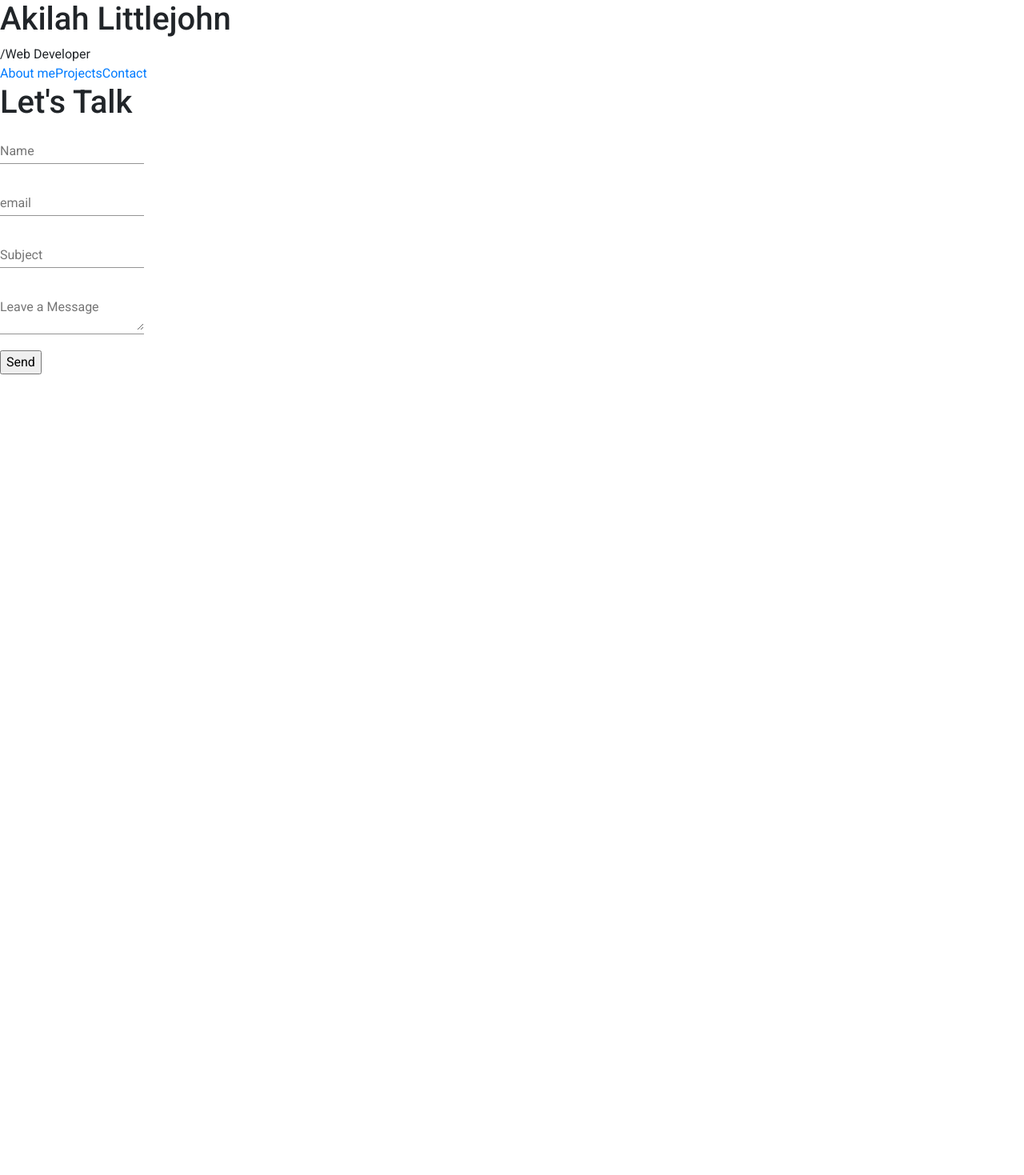
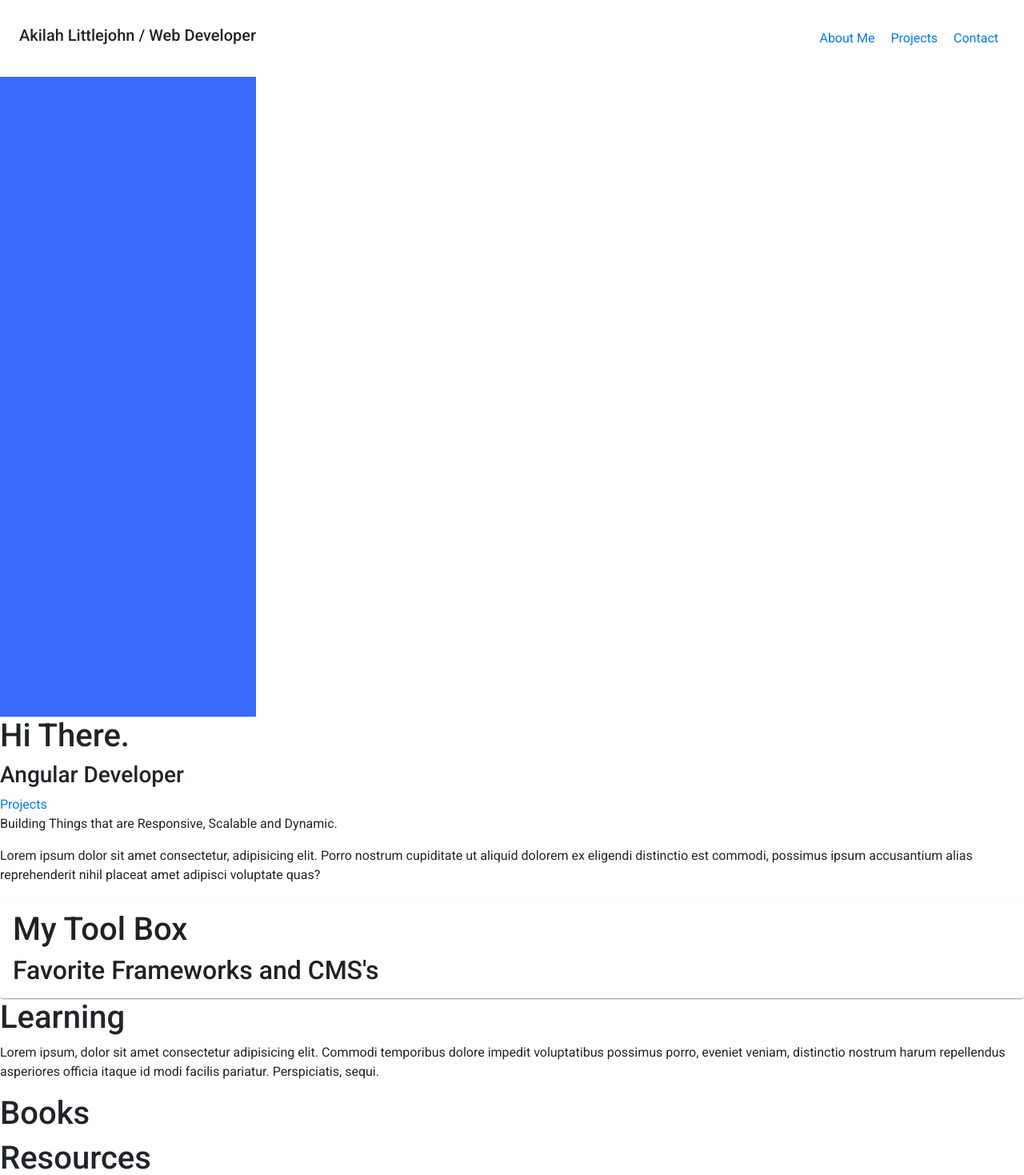
Before and after one commit to akilah-littlejohn/Portfolio-Site-Version-2, an Angular app in the folder portfolio/: page / in a window 1280 px wide. Shown: the top 1469 px of the page at 80% size. Before the commit the page ends 800 px from the top, so only its background shows below. Built offline with nearby package versions, Linux system fonts and the light colour scheme.

Commit message:
Site colors, nav refactored, angular-material card, layout changes

```diff
--- a/portfolio/src/app/about-me/about-me.component.html
+++ b/portfolio/src/app/about-me/about-me.component.html
@@ -1,25 +1,28 @@
-<section ></section>
+<section class="aboutme--background vh-100">
+    <section class="aboutme--background-primary w-25 h-100"></section>
+    <section class="aboutme--background-secondary"></section>
+</section>
 <section>
     <h1>Hi There.</h1>
     <h3>Angular Developer</h3>
     <a href="#">Projects</a>
     <p>Building Things that are Responsive, Scalable and Dynamic.</p>
-    <p>Lorem ipsum dolor sit amet consectetur, adipisicing elit. Porro nostrum cupiditate ut aliquid dolorem ex eligendi distinctio est commodi, possimus ipsum accusantium alias reprehenderit nihil placeat amet adipisci voluptate quas?</p>
+    <p>Lorem ipsum dolor sit amet consectetur, adipisicing elit. Porro nostrum cupiditate ut aliquid dolorem ex eligendi
+        distinctio est commodi, possimus ipsum accusantium alias reprehenderit nihil placeat amet adipisci voluptate
+        quas?
+    </p>
 </section>
-<section>
-    <h1>My Tool Box</h1>
-    <h2>Favorite Frameworks and CMS's</h2>
-    <p class="text-danger">This text represents danger.</p>
-
-</section>
+    <mat-card>
+    <section class="mat-card-content">
+        <h1>My Tool Box</h1>
+        <h2>Favorite Frameworks and CMS's</h2>
+    </section>
+    </mat-card>
 <section>
     <h1>Learning</h1>
     <p>Lorem ipsum, dolor sit amet consectetur adipisicing elit. Commodi temporibus dolore impedit voluptatibus possimus porro, eveniet veniam, distinctio nostrum harum repellendus asperiores officia itaque id modi facilis pariatur. Perspiciatis, sequi.</p>
     <div>
-        <ul>
-           <li>Books</li>
-           <li>Articles</li>
-           <li>Resources</li>
-        </ul>
+        <h1>Books</h1>
+        <h1>Resources</h1>
     </div>
 </section>
--- a/portfolio/src/app/about-me/about-me.component.scss
+++ b/portfolio/src/app/about-me/about-me.component.scss
@@ -0,0 +1,3 @@
+.aboutme--background-primary {
+    background-color:#396afc;
+}
--- a/portfolio/src/app/app.component.html
+++ b/portfolio/src/app/app.component.html
@@ -6,7 +6,7 @@
   <title>Document</title>
 </head>
 <body>
-  <app-nav></app-nav>
-  <app-contact></app-contact>
+<app-nav></app-nav>
+<app-about-me></app-about-me>
 </body>
 </html>
--- a/portfolio/src/app/nav/nav.component.html
+++ b/portfolio/src/app/nav/nav.component.html
@@ -1,10 +1,12 @@
-<nav>
-<section class="brand">
-      <h1><span class="brand--firstname">Akilah </span><span class="brand--secondname">Littlejohn</span></h1> <span> /Web Developer</span>
-</section>
-<section>
-    <a href="#">About me</a>
-    <a href="#">Projects</a>
-    <a href="#">Contact</a>
-</section>
+
+
+<nav class=" navbar p-4 d-flex">
+    <section class="mr-auto">
+        <h1 class="navbar-brand"><span class="brand--firstname">Akilah </span><span class="brand--secondname">Littlejohn </span><span> / Web Developer</span></h1>
+    </section>
+    <section >
+            <a href="#" class="p-2 nav-links ">About Me </a>
+            <a href="#" class="p-2 nav-links">Projects </a>
+            <a href="#" class="p-2 nav-links">Contact </a>
+    </section>
 </nav>
--- a/portfolio/src/index.html
+++ b/portfolio/src/index.html
@@ -10,6 +10,6 @@
   <link href="https://fonts.googleapis.com/icon?family=Material+Icons" rel="stylesheet">
 </head>
 <body>
-  <app-root></app-root>
+    <app-root></app-root>
 </body>
 </html>
--- /dev/null
+++ b/portfolio/src/style/utilities.scss
@@ -0,0 +1,2 @@
+$mainFontColor: #396afc;
+$secondaryFontColr:#2948ff;
```
Also changed, not shown: portfolio/src/app/app.module.ts (+8 -0 lines).
